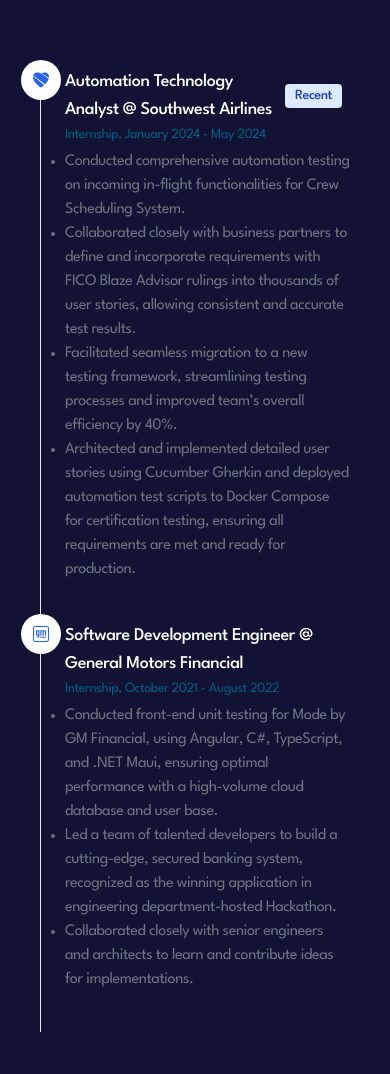
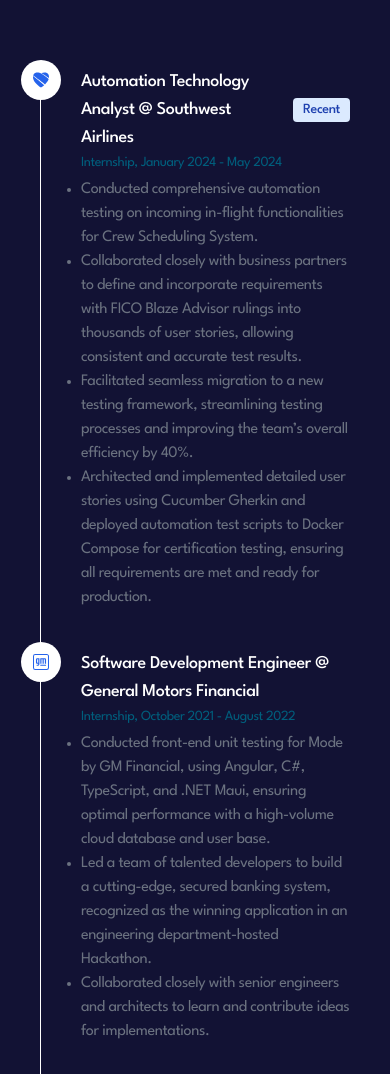
Before and after one commit to tienthedev/v3.tienl.dev, a Next.js app: page / in a window 390 px wide. Shown: the part 1620-2694 px from the top of the page. Built offline with nearby package versions, Linux system fonts and the light colour scheme.

Commit message:
added resume.v2.pdf

```diff
--- a/src/components/Experience/Experience.tsx
+++ b/src/components/Experience/Experience.tsx
@@ -1,71 +1,60 @@
 import React from 'react';
-import {League_Spartan} from "next/font/google";
-import { SiSouthwestairlines } from "react-icons/si";
-import { SiGeneralmotors } from "react-icons/si";
+import { League_Spartan } from 'next/font/google';
+import { SiSouthwestairlines, SiGeneralmotors } from 'react-icons/si';
 
-
-const league_spartan = League_Spartan({subsets: ['latin']})
+const leagueSpartan = League_Spartan({ subsets: ['latin'] });
 
 const Experience: React.FC = () => {
     return (
-        <div id={"experience"}
-             className={`h-fit flex flex-col justify-center items-center text-left -tracking-wide px-10 lg:px-56 ${league_spartan.className} z-0`}>
-            <div className="flex flex-col">
-
-                <ol className="relative border-s border-gray-200 dark:border-gray-700">
-                    <li className="mb-10 ms-6">
-        <span
-            className="absolute flex items-center justify-center w-6 h-6 bg-white text-blue-600 rounded-full -start-3 ring-8 ring-white text-blue ">
-            <SiSouthwestairlines />
-        </span>
-                        <h3 className="flex items-center mb-1 text-lg font-medium text-white">Automation Technology
-                            Analyst @ Southwest Airlines<span
-                                className="bg-blue-100 text-blue-800 text-sm font-medium me-2 px-2.5 py-0.5 rounded dark:bg-blue-900 dark:text-blue-300 ms-3">Recent</span>
+        <div
+            id="experience"
+            className={`h-fit  flex flex-col justify-center items-center text-left -tracking-wide px-10 lg:px-96 ${leagueSpartan.className} z-0`}
+        >
+                <ol className="relative border-l border-white ">
+                    <li className="mb-10 ml-10">
+                        <span className="absolute flex items-center justify-center w-6 h-6 bg-white text-blue-600 rounded-full -left-3 ring-8 ring-white">
+                            <SiSouthwestairlines />
+                        </span>
+                        <h3 className="flex items-center mb-1 text-lg font-medium text-white">
+                            Automation Technology Analyst @ Southwest Airlines
+                            <span className="bg-blue-100 text-blue-800 text-sm font-medium  px-2.5 py-0.5 rounded dark:bg-blue-900 dark:text-blue-300 ml-3">
+                                Recent
+                            </span>
                         </h3>
-                        <time
-                            className="block mb-2 text-sm font-normal leading-none text-tertiary">Internship, January 2024 - May 2024
+                        <time className="block mb-2 text-sm font-normal leading-none text-tertiary">
+                            Internship, January 2024 - May 2024
                         </time>
-
                         <ul className="mb-4 text-base font-normal text-gray-500 list-disc dark:text-gray-400">
                             <li>
-                                Conducted comprehensive automation testing on incoming in-flight functionalities for
-                                Crew Scheduling System.
+                                Conducted comprehensive automation testing on incoming in-flight functionalities for Crew Scheduling System.
                             </li>
                             <li>
-                                Collaborated closely with business partners to define and incorporate requirements with
-                                FICO Blaze Advisor rulings into thousands of user stories, allowing consistent and
-                                accurate test results.
+                                Collaborated closely with business partners to define and incorporate requirements with FICO Blaze Advisor rulings into thousands of user stories, allowing consistent and accurate test results.
                             </li>
                             <li>
-                                Facilitated seamless migration to a new testing framework, streamlining testing
-                                processes and improved team’s overall efficiency by 40%.
+                                Facilitated seamless migration to a new testing framework, streamlining testing processes and improving the team’s overall efficiency by 40%.
                             </li>
                             <li>
-                                Architected and implemented detailed user stories using Cucumber Gherkin and deployed
-                                automation test scripts to Docker Compose for certification testing, ensuring all
-                                requirements are met and ready for production.
+                                Architected and implemented detailed user stories using Cucumber Gherkin and deployed automation test scripts to Docker Compose for certification testing, ensuring all requirements are met and ready for production.
                             </li>
                         </ul>
                     </li>
-                    <li className="mb-10 ms-6">
-        <span
-            className="absolute flex items-center justify-center w-6 h-6 bg-white text-blue-600 rounded-full -start-3 ring-8 ring-white text-blue ">
-            <SiGeneralmotors />
-
-        </span>
+                    <li className="mb-10 ml-10">
+                        <span className="absolute flex items-center justify-center w-6 h-6 bg-white text-blue-600 rounded-full -left-3 ring-8 ring-white">
+                            <SiGeneralmotors />
+                        </span>
                         <h3 className="flex items-center mb-1 text-lg font-medium text-white">
                             Software Development Engineer @ General Motors Financial
                         </h3>
-                        <time
-                            className="block mb-2 text-sm font-normal leading-none text-tertiary">Internship, October 2021 - August 2022
+                        <time className="block mb-2 text-sm font-normal leading-none text-tertiary">
+                            Internship, October 2021 - August 2022
                         </time>
-
                         <ul className="mb-4 text-base font-normal text-gray-500 list-disc dark:text-gray-400">
                             <li>
                                 Conducted front-end unit testing for Mode by GM Financial, using Angular, C#, TypeScript, and .NET Maui, ensuring optimal performance with a high-volume cloud database and user base.
                             </li>
                             <li>
-                                Led a team of talented developers to build a cutting-edge, secured banking system, recognized as the winning application in engineering department-hosted Hackathon.
+                                Led a team of talented developers to build a cutting-edge, secured banking system, recognized as the winning application in an engineering department-hosted Hackathon.
                             </li>
                             <li>
                                 Collaborated closely with senior engineers and architects to learn and contribute ideas for implementations.
@@ -73,9 +62,6 @@
                         </ul>
                     </li>
                 </ol>
-
-
-            </div>
         </div>
     );
 };
--- a/src/components/Navbar/Navbar.tsx
+++ b/src/components/Navbar/Navbar.tsx
@@ -4,20 +4,21 @@
 import React, { useState } from "react";
 import { AiOutlineMenu, AiOutlineClose } from "react-icons/ai";
 
+const leagueSpartan = League_Spartan({ subsets: ['latin'] });
 
-const leagueSpartan = League_Spartan({ subsets: ['latin'] });
 const Navbar: React.FC = () => {
     const [toggle, setToggle] = useState<boolean>(false);
     const handleToggle = () => setToggle(!toggle);
     const handleLinkClick = () => setToggle(false);
+
     return (
         <div className={` ${leagueSpartan.className} h-auto bg-primary flex justify-between px-5 py-5 text-white fixed w-full z-10`}>
-
-            <a href="/"
-               className={` hover:transform hover:-translate-x-1 hover:-translate-y-1 transition-transform duration-300 ease-in-out font-extrabold text-5xl text-secondary tracking-tighter animate-fadeUp`}>
+            <a
+                href="/"
+                className={`hover:transform hover:-translate-x-1 hover:-translate-y-1 transition-transform duration-300 ease-in-out font-extrabold text-5xl text-secondary tracking-tighter animate-fadeUp`}
+            >
                 tienthedev.
             </a>
-
 
             {/* Desktop Nav */}
             <nav className="desktop-nav pt-5 right-20 w-fit hidden md:block">
@@ -43,13 +44,12 @@
                         </a>
                     </li>
                     <li className="hidden-initially animate-fadeUp delay-800">
-                        <a href="/" onClick={handleLinkClick}>
+                        <a href="/assets/resume.v2.pdf" target="_blank" rel="noopener noreferrer" onClick={handleLinkClick}>
                             Résume
                         </a>
                     </li>
                 </ol>
             </nav>
-
 
             <button onClick={handleToggle} className="block md:hidden z-10">
                 {!toggle ? <AiOutlineMenu size={30}/> : <AiOutlineClose size={30}/>}
@@ -78,14 +78,12 @@
                         </a>
                     </li>
                     <li>
-                        <a href="/" onClick={handleLinkClick}>
+                        <a href="/assets/resume.v2.pdf" target="_blank" rel="noopener noreferrer" onClick={handleLinkClick}>
                             Résume
                         </a>
                     </li>
                 </ol>
             </nav>
-
-
         </div>
     );
 };
```
Also changed, not shown: 1 other file (tests, documents, lock files or other folders).
